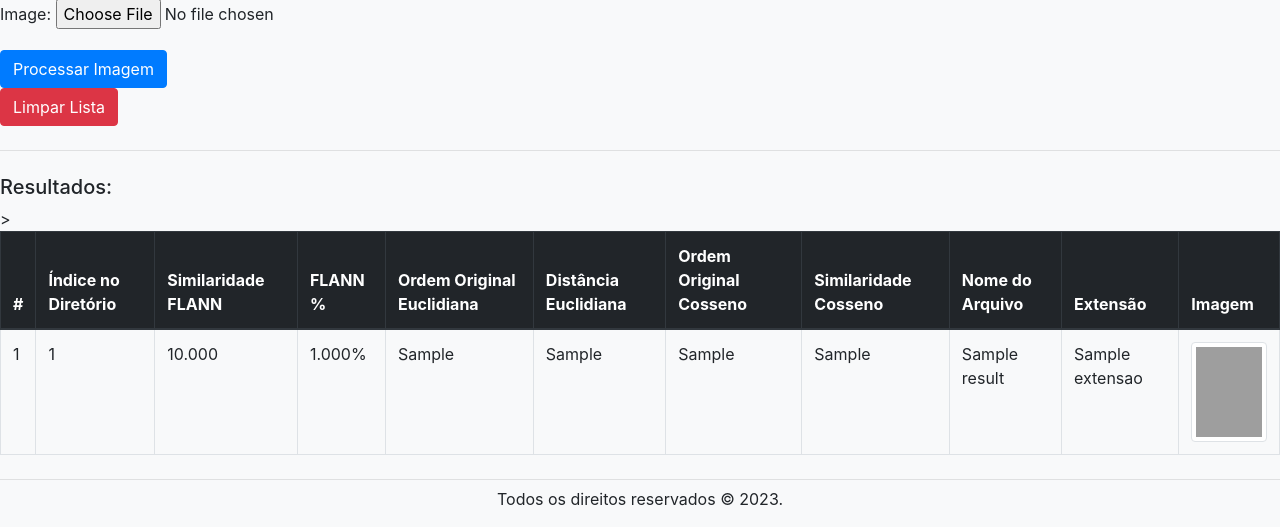
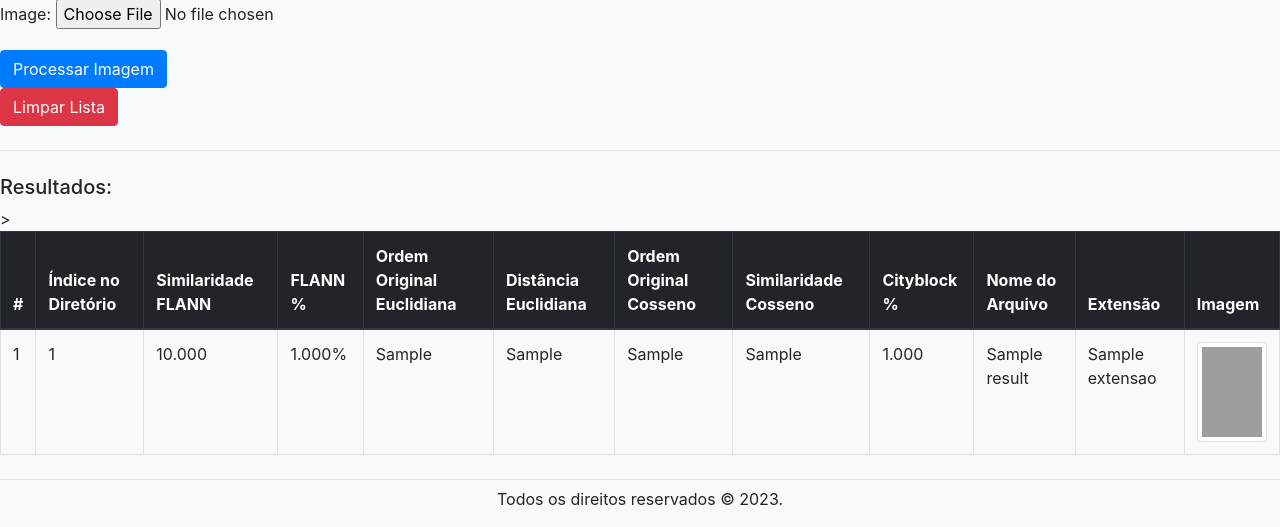
Before and after one commit to Weyzert/Reconhecimento-de-Padroes-em-Marcas-e-Sinais-Animais, a Django app: template myapp/templates/myapp/image_upload.html in a window 1280 px wide. Shown: the part 273-800 px from the top of the page. Run offline with Django 4.2, Linux system fonts and the light colour scheme; tables that the repository leaves empty hold one stand-in row (values such as "Sample post"); the template is opened without the code that fills it: values that come from a table or form of the project are taken from there, most other values are stand-ins (such as "Sample title", 1, 10 or a date in 2020); grey boxes are pictures that could not be loaded.

Commit message:
Add files via upload

```diff
--- a/myapp/templates/myapp/image_upload.html
+++ b/myapp/templates/myapp/image_upload.html
@@ -91,6 +91,7 @@
                         <th>Distância Euclidiana</th>
                         <th>Ordem Original Cosseno</th>
                         <th>Similaridade Cosseno</th>
+                        <th>Cityblock %</th>
                         <th>Nome do Arquivo</th>
                         <th>Extensão</th>
                         <th>Imagem</th>
@@ -108,6 +109,7 @@
                             <td>{{ result.euclidean_distance }}</td>
                             <td>{{ result.original_order_cosine }}</td>
                             <td>{{ result.cosine_similarity }}</td>
+                            <td>{{ result.cityblock_similarity_percent|floatformat:3 }}</td>
                             <td>{{ result.nome }}</td>
                             <td>{{ result.extensao }}</td>
                             <td>
```
